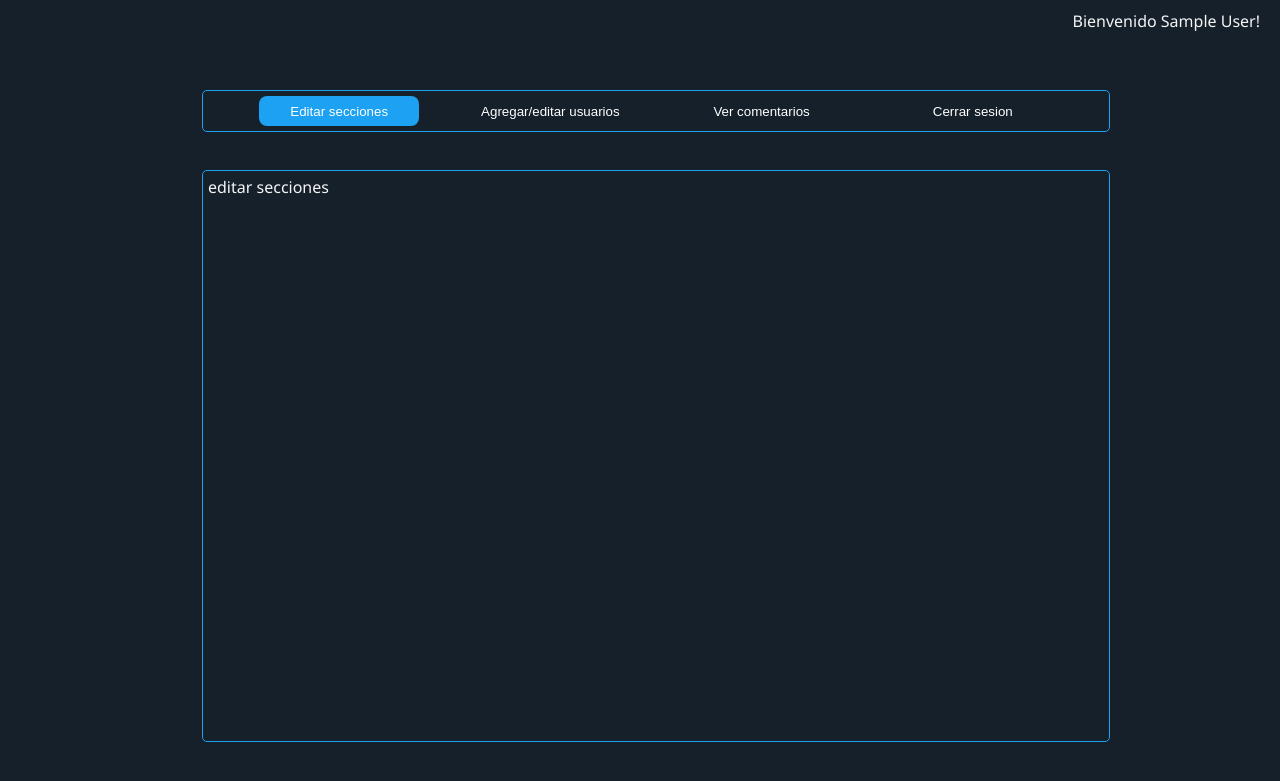
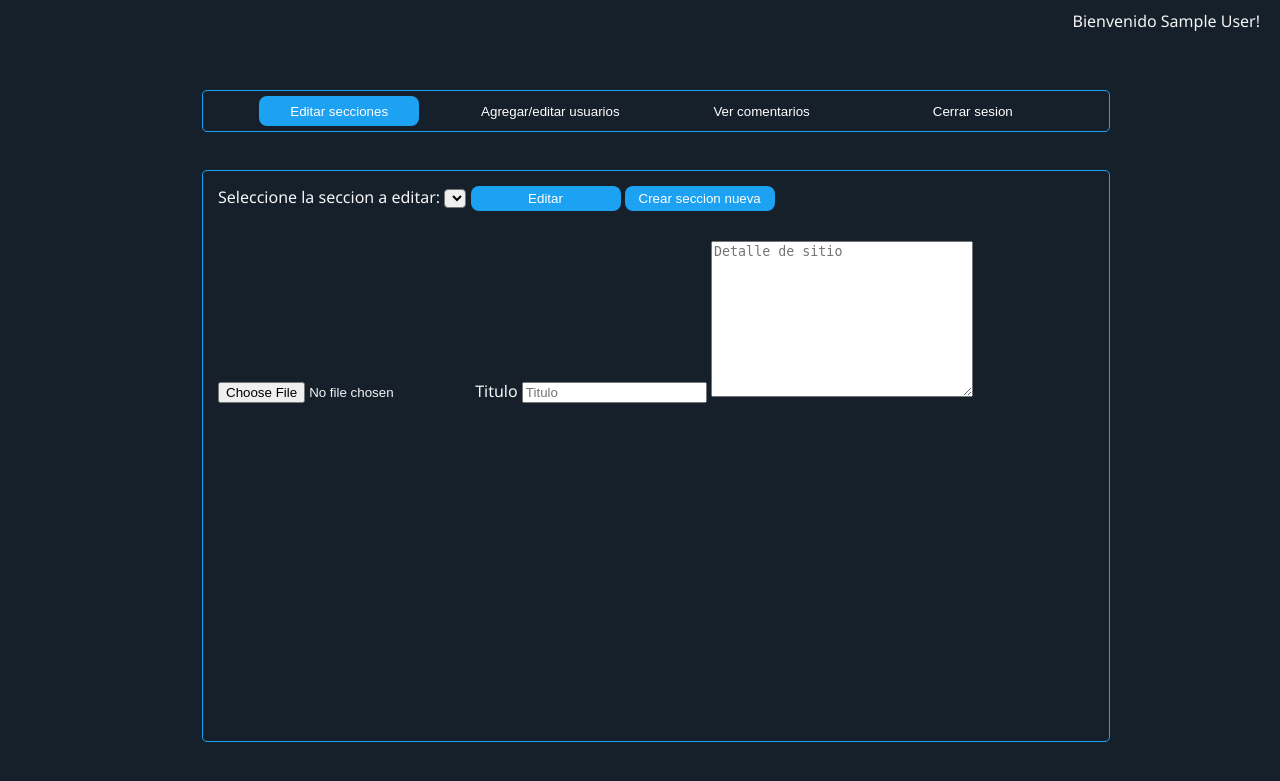
Before and after one commit to kevin-fallas-b/Proyecto1, a CodeIgniter app: page /proyecto1/index.php/admin/index in a window 1280 px wide. Shown: the top 781 px of the page. Run offline with CodeIgniter, Linux system fonts and the light colour scheme; the visitor is signed in with stand-in values (Sample User, id 1); lists and menus that the app fills with data are empty.

Commit message:
inicia trabajo de secciones

```diff
--- a/application/controllers/Admin.php
+++ b/application/controllers/Admin.php
@@ -41,7 +41,7 @@
         public function subirfoto(){
             $config['upload_path']          = './resources/img/users';
             $config['allowed_types']        = 'gif|jpg|png';
-            $config['max_size']             = 2000; //2MB
+            $config['max_size']             = 10000; //10MB
             $config['file_name']           = $this->input->post('enviarid');
             $config['overwrite']            = true;
             $this->load->library('upload', $config);
@@ -69,5 +69,8 @@
             redirect('dashboard','refresh');
         }
 
+        public function getsecciones(){
+            echo json_encode($this->Admin_model->get_secciones());
+        }
     }
 ?>
--- a/application/models/Admin_model.php
+++ b/application/models/Admin_model.php
@@ -31,4 +31,9 @@ class Admin_model extends CI_Model
         public function update_photo($id,$foto){
                 $query = $this->db->query("UPDATE `tbl_user` SET `foto`='$foto' WHERE `id`=$id");
         }
+
+        public function get_secciones(){
+                $query = $this->db->query("SELECT tbl_seccion.* from tbl_seccion ");
+                return $query->result_array();
+        }
 }
--- a/application/views/admin/secciones.php
+++ b/application/views/admin/secciones.php
@@ -1,3 +1,20 @@
-<?php
-    echo 'editar secciones';
-?>
+<script type="text/javascript" src="<?php echo base_url('resources/js/secciones.js'); ?>"></script>
+<link rel="stylesheet" href="<?php echo base_url('resources/css/secciones.css'); ?>">
+
+<div id="contenedorseleccionseccion">
+    <label for="">Seleccione la seccion a editar:</label>
+    <select name="" id="secciones">
+        <script>
+            getsecciones();
+        </script>
+    </select>
+    <input type="button" value="Editar" id="btneditar" class="boton">
+    <input type="button" value="Crear seccion nueva" id="btnnuevo" class="boton">
+</div>
+
+<div id="contenedoreditor" >
+    <input type="file" value="banner">
+    <label for="campotitulo">Titulo</label>
+    <input type="text" placeholder="Titulo" id="campotitulo">
+    <textarea name="" id="" cols="30" rows="10" placeholder="Detalle de sitio"></textarea>
+</div>
--- a/resources/css/dashboard.css
+++ b/resources/css/dashboard.css
@@ -59,3 +59,27 @@ html, body
 .selected{
     background:#1DA1F2;
 }
+
+.boton{
+    width: 150px;
+    height: 25px;
+    border-radius: 8px;
+    background-color: #1DA1F2;
+    border: 0px;
+    color: white;
+}
+
+.boton:hover{
+    background-color: #28709c;
+}
+
+.boton:disabled{
+    opacity: 0.5;
+}
+
+.campotexto{
+    width: 300px;
+    height: 25px;
+    border-radius: 5px;
+    margin-right: 100px;
+}
--- /dev/null
+++ b/resources/css/secciones.css
@@ -0,0 +1,16 @@
+#contenedorseleccionseccion{
+    position: absolute;
+    top: 15px;
+    left: 15px;
+}
+
+#secciones{
+    border-radius: 4px;
+}
+
+#contenedoreditor{
+    width: 90%;
+    position: absolute;
+    top:70px;
+    left: 15px;
+}
--- /dev/null
+++ b/resources/js/secciones.js
@@ -0,0 +1,24 @@
+window.addEventListener('load', inicial, false);
+
+var seccionesregistradas; //secciones con toda la informacion que recuperamos de BD
+
+function inicial() {
+
+}
+
+function getsecciones() {
+    var opciones = document.getElementById('secciones');
+    opciones.innerHTML = '';
+    var form = new FormData();
+    axios.post('admin/getsecciones', form)
+        .then(function (response) {
+            seccionesregistradas = response.data;
+            for (var i = 0; i < seccionesregistradas.length; i++) {
+                opciones.innerHTML += "<option value='" + seccionesregistradas[i]['id'] + "'>" + seccionesregistradas[i]['nombre'] + "</option>"
+            }
+        })
+        .catch(function (error) {
+            console.log('llego a error');
+        })
+
+}
```
Also changed, not shown: resources/css/usuarios.css (+0 -22 lines), 1 other file.
